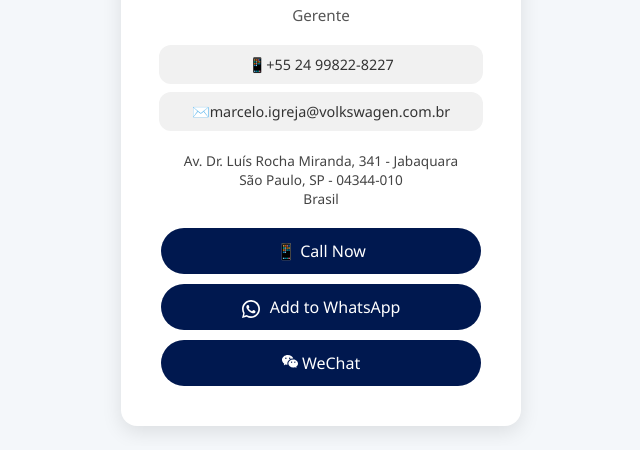
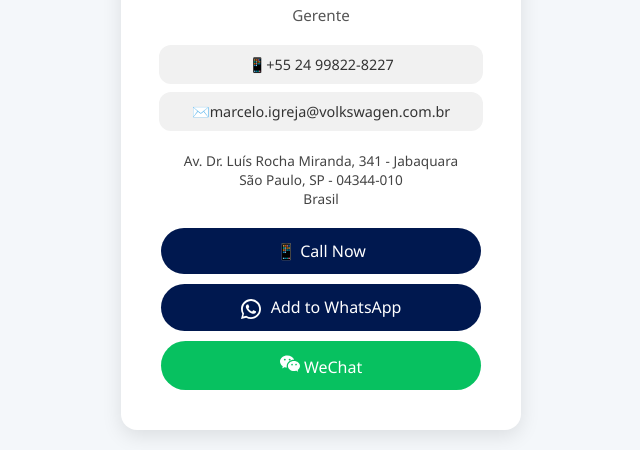
Before and after one commit to VWCO-BRAZIL/Marcelo-Igreja, a plain HTML site: page index.html in a window 1280 px wide. Shown: the part 586-1036 px from the top of the page, without its empty margins (319-959 px from the left). Drawn offline with Linux system fonts and the light colour scheme.

Commit message:
Update style.css

```diff
--- a/style.css
+++ b/style.css
@@ -97,3 +97,16 @@
   .actions a:hover {
     background-color: #0040b8;
   }
+
+
+  .actions a.btn--wechat {
+    background-color: #07C160;
+  }
+  .actions a.btn--wechat:hover {
+    background-color: #05954a;
+  }
+
+  .actions a svg {
+    width: 20px;
+    height: 20px;
+  }
```
